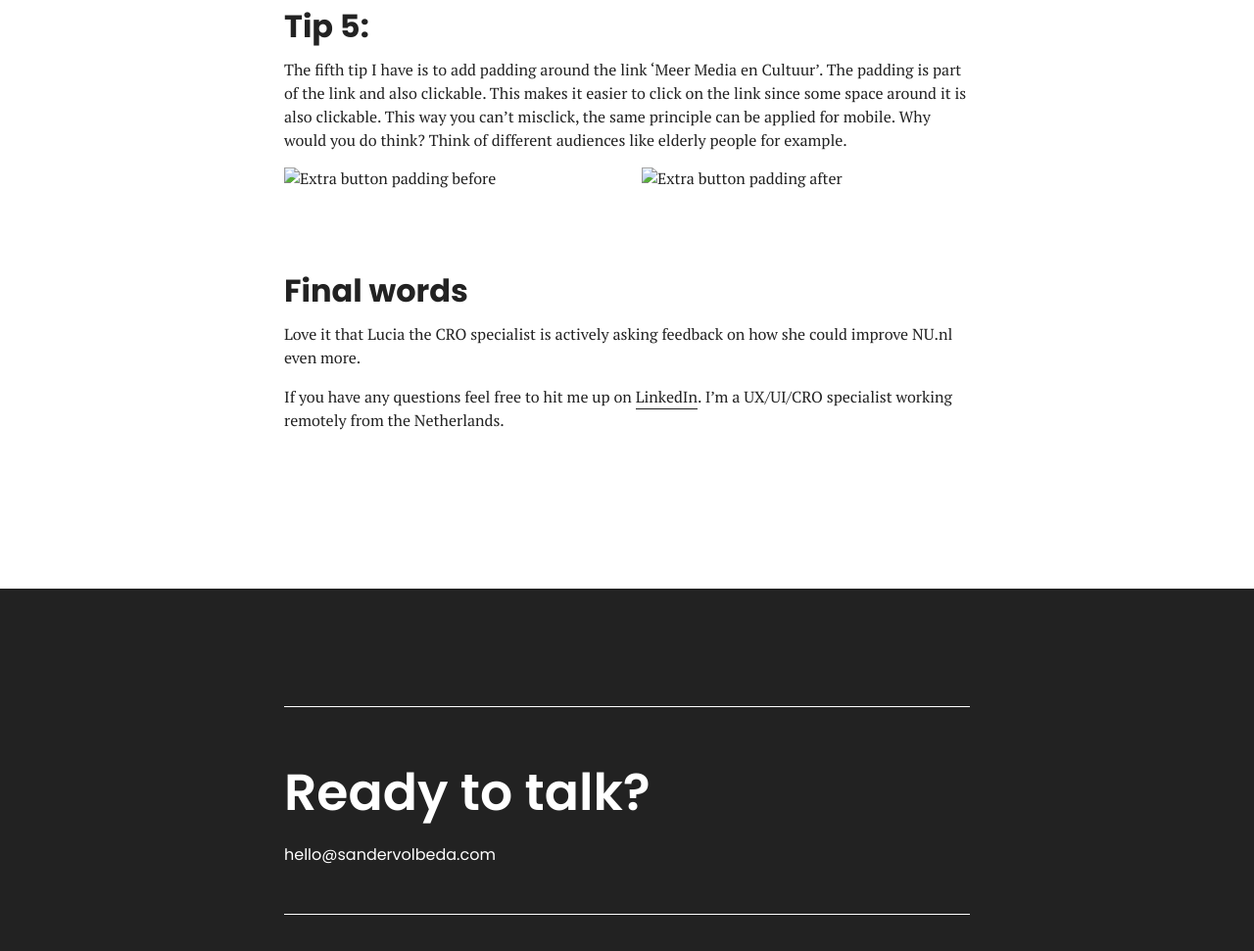
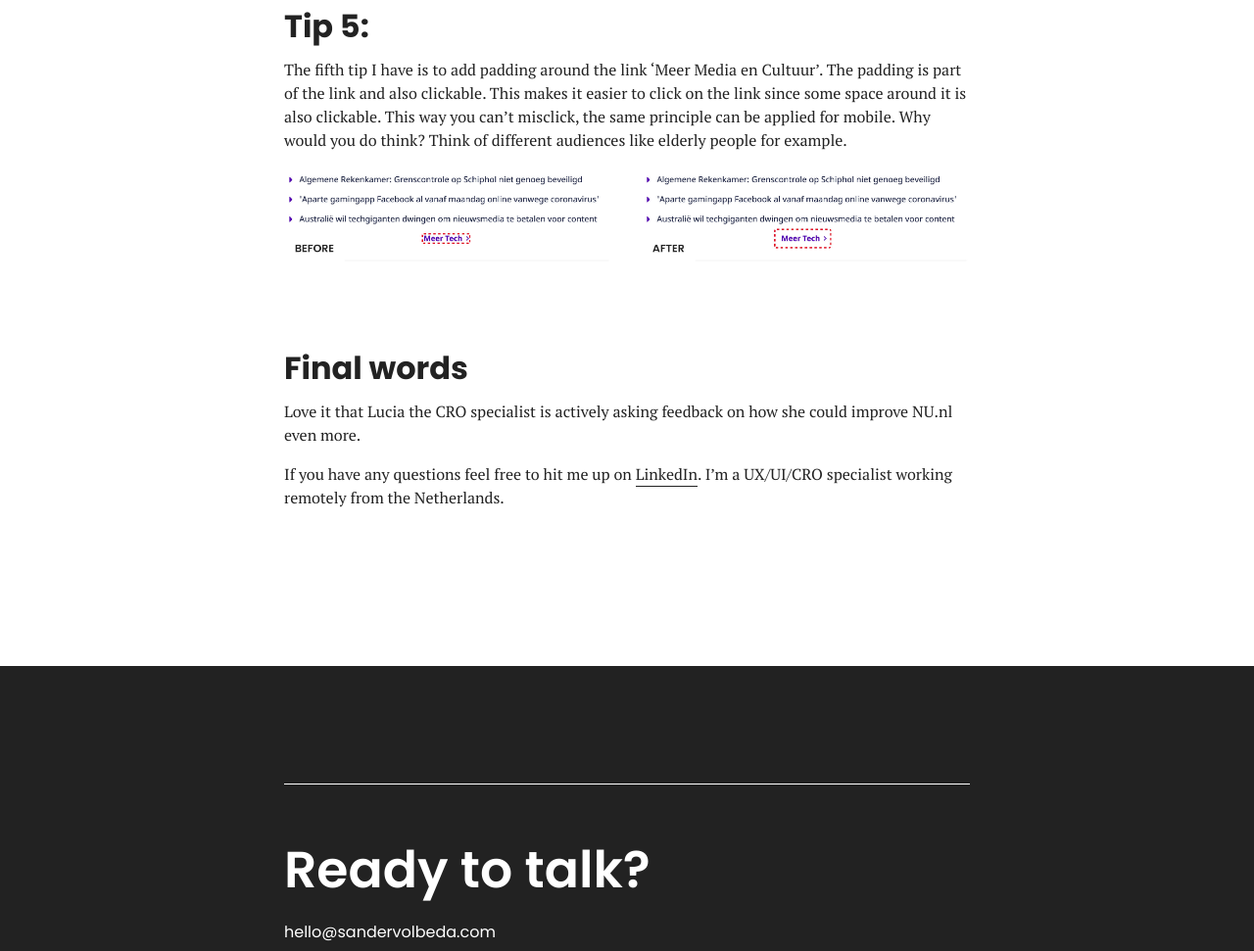
Before and after one commit to sandervolbeda/personal-website, a plain HTML site: page blog/5-tips-for-the-leading-dutch-news-website-nu-nl.html in a window 1280 px wide. Shown: the part 3048-4019 px from the top of the page at 98% size. Drawn offline with Linux system fonts and the light colour scheme.

Commit message:
Changed img url

```diff
--- a/blog/5-tips-for-the-leading-dutch-news-website-nu-nl.html
+++ b/blog/5-tips-for-the-leading-dutch-news-website-nu-nl.html
@@ -118,8 +118,8 @@
                 <p>The fifth tip I have is to add padding around the link ‘Meer Media en Cultuur’. The padding is part of the link and also clickable. This makes it easier to click on the link since some space around it is also clickable. This way you can’t misclick, the same principle can be applied for mobile. Why would you do think? Think of different audiences like elderly people for example.</p>
 
                 <div class="images-2 aos-init" data-aos="fade-up" data-aos-duration="2500">
-                    <img src="../../images/blog/5-tips-for-the-leading-dutch-news-website-nu-nl/tip-five-extra-padding-before.jpg" alt="Extra button padding before">
-                    <img src="../../images/blog/5-tips-for-the-leading-dutch-news-website-nu-nl/tip-five-extra-padding-after.jpg" alt="Extra button padding after">
+                    <img src="../../images/blog/5-tips-for-the-leading-dutch-news-website-nu-nl/tip-five-padding-button-before.jpg" alt="Extra button padding before">
+                    <img src="../../images/blog/5-tips-for-the-leading-dutch-news-website-nu-nl/tip-five-padding-button-after.jpg" alt="Extra button padding after">
                  </div>
             </div>
 
```
